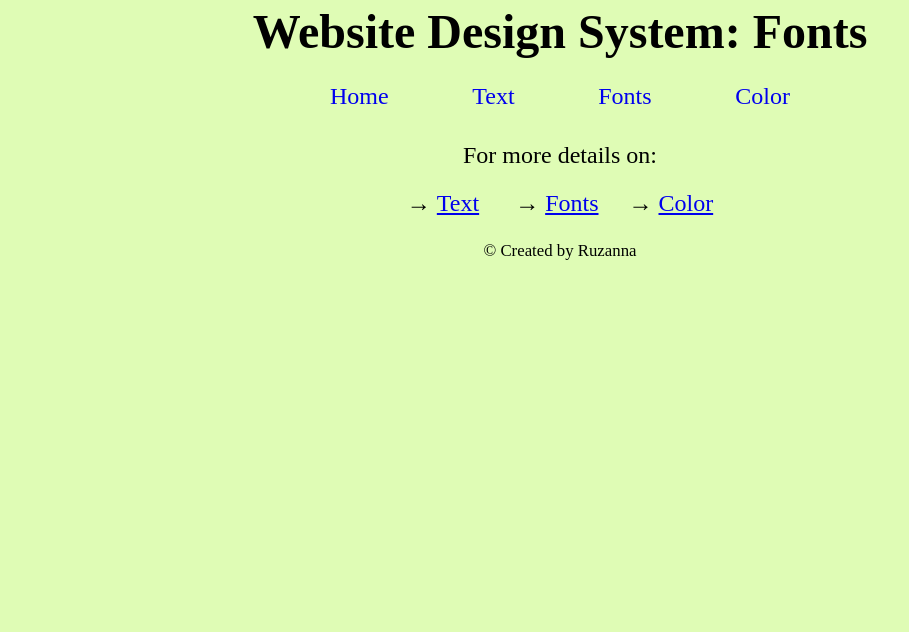
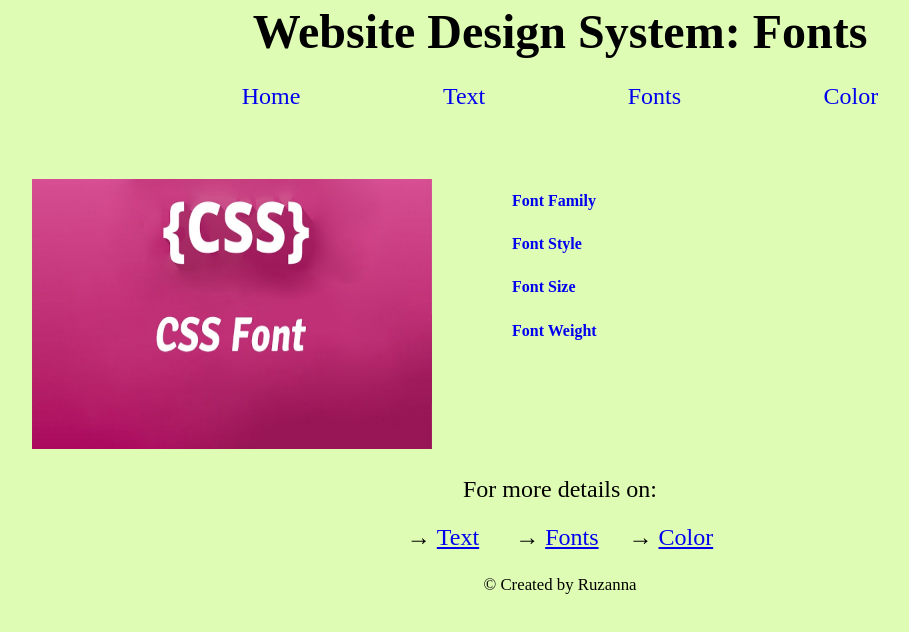
Before and after one commit to ruzannastubbs/Build-a-Website-Design-system, a plain HTML site: page fonts.html in a window 1280 px wide. Shown: the whole page, without its empty margins (80-989 px from the left). Drawn offline with Linux system fonts and the light colour scheme; a web font is replaced by a local one.

Commit message:
Make changes in Fonts section

```diff
--- a/css/fonts.css
+++ b/css/fonts.css
@@ -32,6 +32,29 @@
  .navItems {
      font-size: 1.5em;
  }
+ .navItems:hover {
+    color: #9870fc;
+}
+
+ /* main section Intro */
+ #fontMainIntro {
+    margin-left: 7em;
+    margin-top: 3em;
+    display: flex;
+    line-height: 2.7em;
+}
+#fontImg {
+    width: 400px;
+    height: 270px;
+}
+.listItems {
+    padding-left: 5em;
+    font-weight: 600;
+}
+.listItems:hover {
+   color: #9870fc;
+}
+/*Font  Footer Section*/
  footer {
     text-align: center;
     font-size: 1.5em;
--- a/fonts.html
+++ b/fonts.html
@@ -4,7 +4,7 @@
         <meta charset="utf-8">
         <meta name="viewpoint" content="width=device-width, initial-scale=1">
         <title>Website Design System: Fonts</title>
-        <link href="css/style.css" type="text/css" rel="stylesheet">
+        <link href="css/fonts.css" type="text/css" rel="stylesheet">
     </head>
     <body>
         <div class="homeHeaderDiv">
@@ -21,6 +21,19 @@
             </header>
         </div>
         <main>
+              <div id="fontMainIntro">
+                <div>
+                  <img src="resources/font.jpg" alt="magic of css" id="fontImg"/>
+                </div>
+                <div>
+                 <ul>
+                     <li><a href="#fontFamily" class="listItems">Font Family</a></li>
+                     <li><a href="#fontStyle" class="listItems">Font Style</a></li>
+                     <li><a href="#fontSize" class="listItems">Font Size</a></li>
+                     <li><a href="#fontWeight" class="listItems">Font Weight</a></li>
+                 </ul>
+               </div>
+             </div>
 
 
 
```
Also changed, not shown: resources/font.jpg (added).
